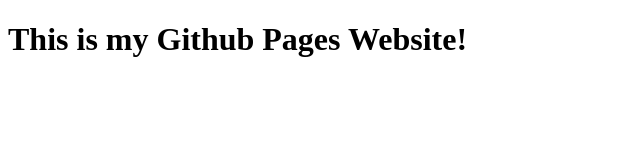
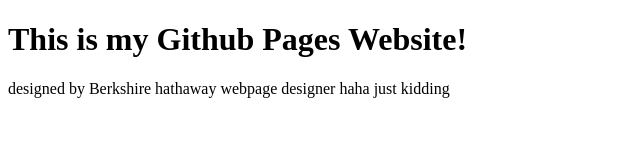
Before and after one commit to sunblockisneeded/sunblockisneeded.github.io, a plain HTML site: page index.html in a window 1280 px wide. Shown: the whole page, without its empty margins (0-640 px from the left). Drawn offline with Linux system fonts and the light colour scheme.

Commit message:
wrote who designed

```diff
--- a/index.html
+++ b/index.html
@@ -7,5 +7,8 @@
     </head>
     <body>
         <h1>This is my Github Pages Website!</h1>
+        <p>
+            designed by Berkshire hathaway webpage designer haha just kidding
+        </p>
     </body>
 </html>
```
